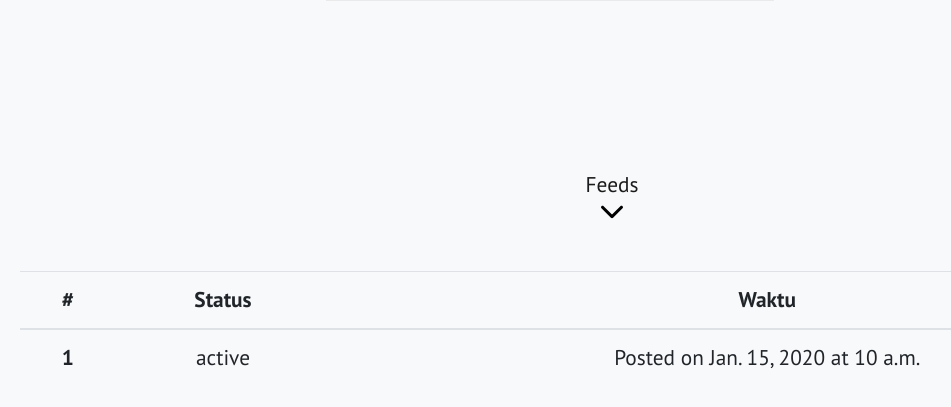
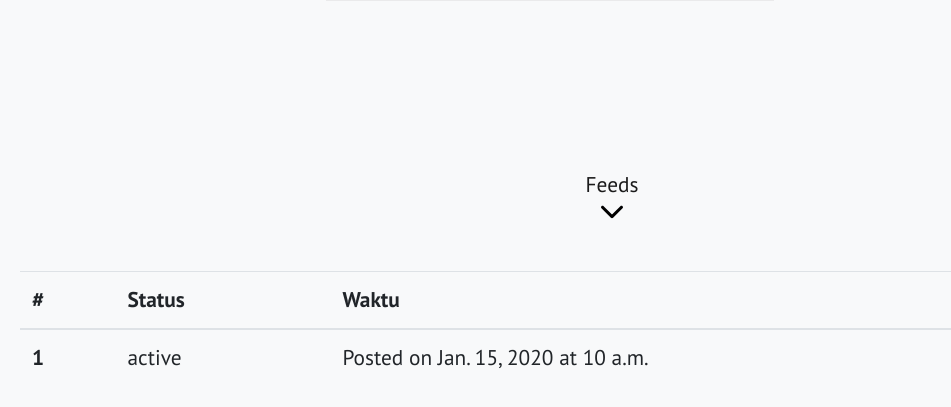
Before and after one commit to mrifqyz/django-simple-project, a Django app: page / in a window 1280 px wide. Shown: the part 302-709 px from the top of the page, without its empty margins (28-979 px from the left). Run offline with Django 3.2, Linux system fonts and the light colour scheme; tables that the repository leaves empty hold one stand-in row (values such as "Sample post"); some libraries are stand-ins or nearby versions.

Commit message:
fix text align css on landing

```diff
--- a/ededet/templates/landing.html
+++ b/ededet/templates/landing.html
@@ -21,7 +21,7 @@
     <img src="{% static 'down.svg' %}" alt="" class="img16">
 </div>
 
-<div class="status-container mx-5 flex-center-col align-c">
+<div class="status-container mx-5 flex-center-col">
     {% if status_obj > 0 %}
     <table class="table">
         <thead>
```
Also changed, not shown: ededet/tests.py (line endings or trailing spaces).
